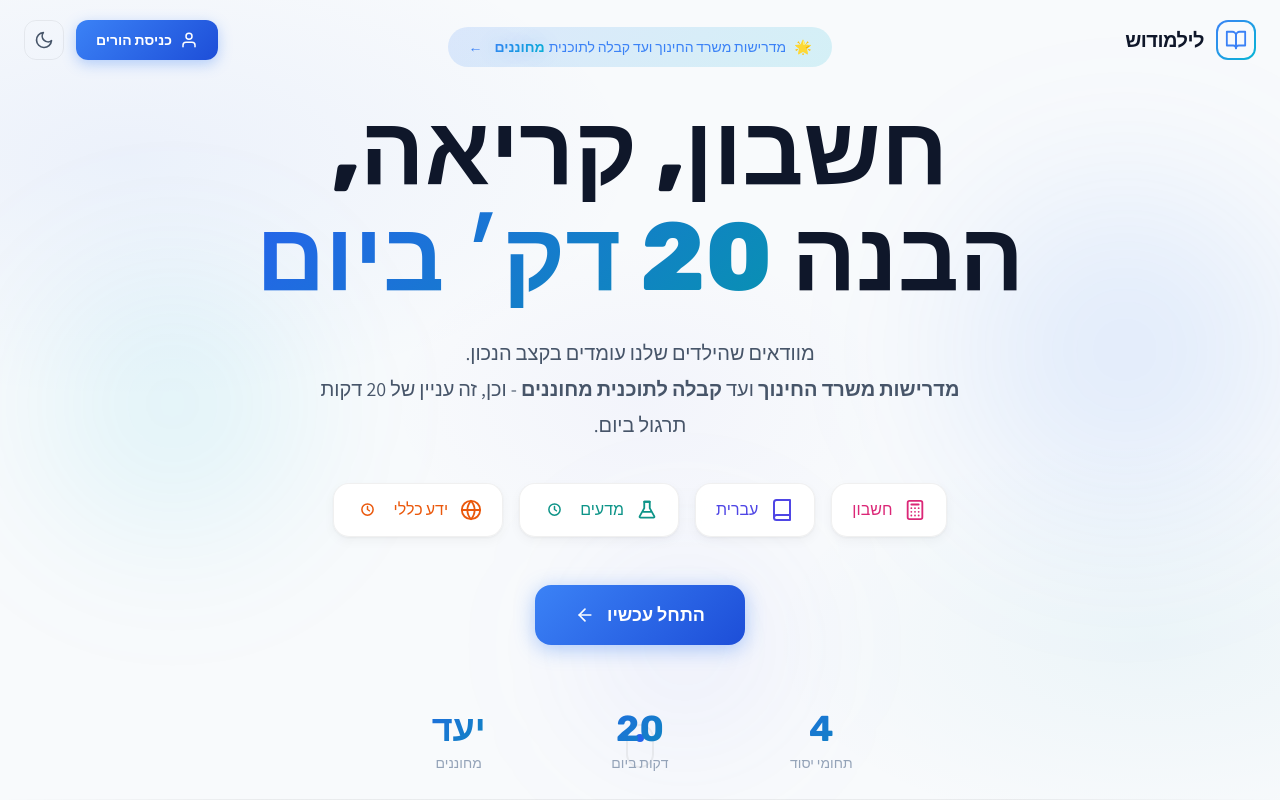
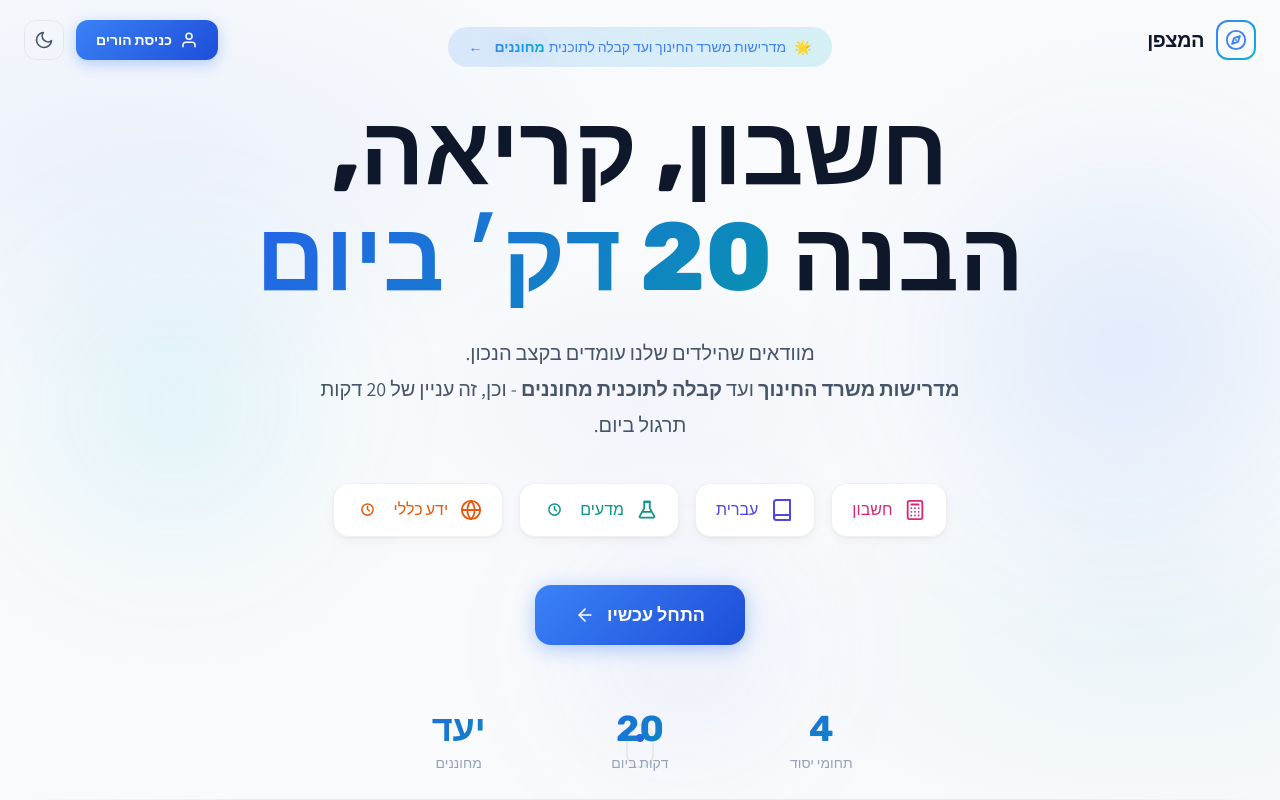
Before and after one commit to OhadAssulin/lilmodush, a Next.js app: page / in a window 1280 px wide. Shown: the top 800 px of the page. Built offline with nearby package versions, Linux system fonts and the light colour scheme.

Commit message:
Update header brand to compass

```diff
--- a/src/components/Header.tsx
+++ b/src/components/Header.tsx
@@ -10,10 +10,11 @@ interface HeaderProps {
   onLogout?: () => void;
 }
 
-const BookOpenIcon = () => (
+const CompassIcon = () => (
   <svg width="22" height="22" viewBox="0 0 24 24" fill="none" stroke="currentColor" strokeWidth="2" strokeLinecap="round" strokeLinejoin="round">
-    <path d="M2 3h6a4 4 0 0 1 4 4v14a3 3 0 0 0-3-3H2z" />
-    <path d="M22 3h-6a4 4 0 0 0-4 4v14a3 3 0 0 1 3-3h7z" />
+    <circle cx="12" cy="12" r="10" />
+    <path d="m16.24 7.76-2.12 6.36-6.36 2.12 2.12-6.36 6.36-2.12z" />
+    <circle cx="12" cy="12" r="1" fill="currentColor" stroke="none" />
   </svg>
 );
 
@@ -93,7 +94,7 @@ export function Header({ showLogin = false, username, onLogout }: HeaderProps) {
               className="absolute inset-[2px] rounded-[10px] flex items-center justify-center"
               style={{ background: "var(--bg-base)", color: "#3b82f6" }}
             >
-              <BookOpenIcon />
+              <CompassIcon />
             </div>
           </div>
 
@@ -104,7 +105,7 @@ export function Header({ showLogin = false, username, onLogout }: HeaderProps) {
               color: "var(--text-primary)",
             }}
           >
-            לילמודוש
+            המצפן
           </span>
         </motion.a>
 
```
